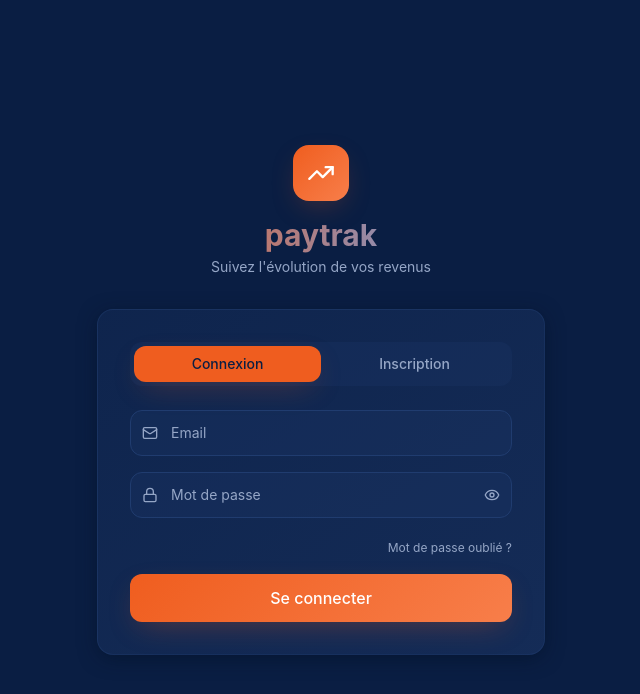
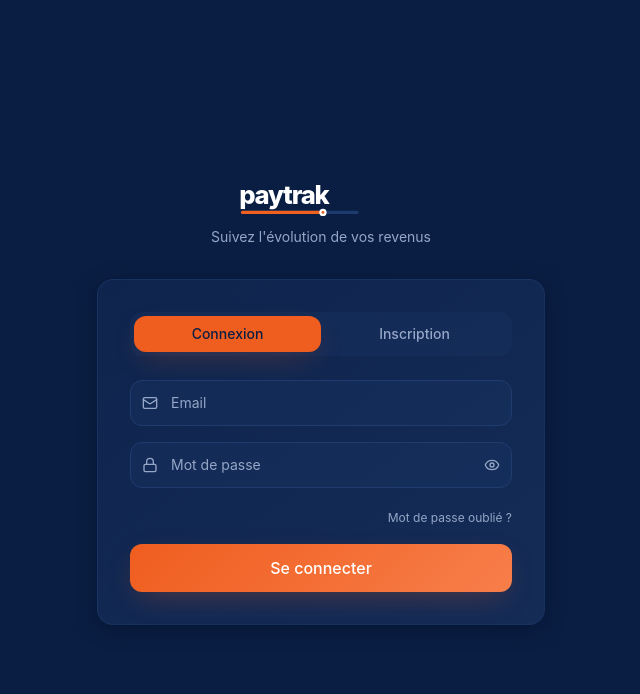
Before and after one commit to baptisterandis-coder/paytrack, a Next.js app: page /auth in a window 1280 px wide. Shown: the top 694 px of the page, without its empty margins (319-959 px from the left). Built offline with nearby package versions, Linux system fonts and the light colour scheme.

Commit message:
feat: logo paytrak sur la page de connexion

```diff
--- a/app/auth/page.tsx
+++ b/app/auth/page.tsx
@@ -3,6 +3,7 @@
 import { useState } from "react";
 import { useRouter } from "next/navigation";
 import { createClient } from "@/lib/supabase/client";
+import { Logo } from "@/components/Logo";
 import { TrendingUp, Mail, Lock, User, Eye, EyeOff } from "lucide-react";
 
 export default function AuthPage() {
@@ -92,12 +93,7 @@ export default function AuthPage() {
     <div className="min-h-screen bg-background flex items-center justify-center p-4">
       <div className="w-full max-w-md">
         <div className="text-center mb-8">
-          <div className="inline-flex items-center justify-center w-14 h-14 rounded-2xl bg-gradient-primary shadow-primary mb-4">
-            <TrendingUp className="w-7 h-7 text-white" />
-          </div>
-          <h1 className="text-3xl font-bold bg-gradient-to-r from-primary to-blue-400 bg-clip-text text-transparent">
-            paytrak
-          </h1>
+          <Logo className="h-12 mx-auto" />
           <p className="text-muted-foreground mt-1 text-sm">Suivez l'évolution de vos revenus</p>
         </div>
 
```
